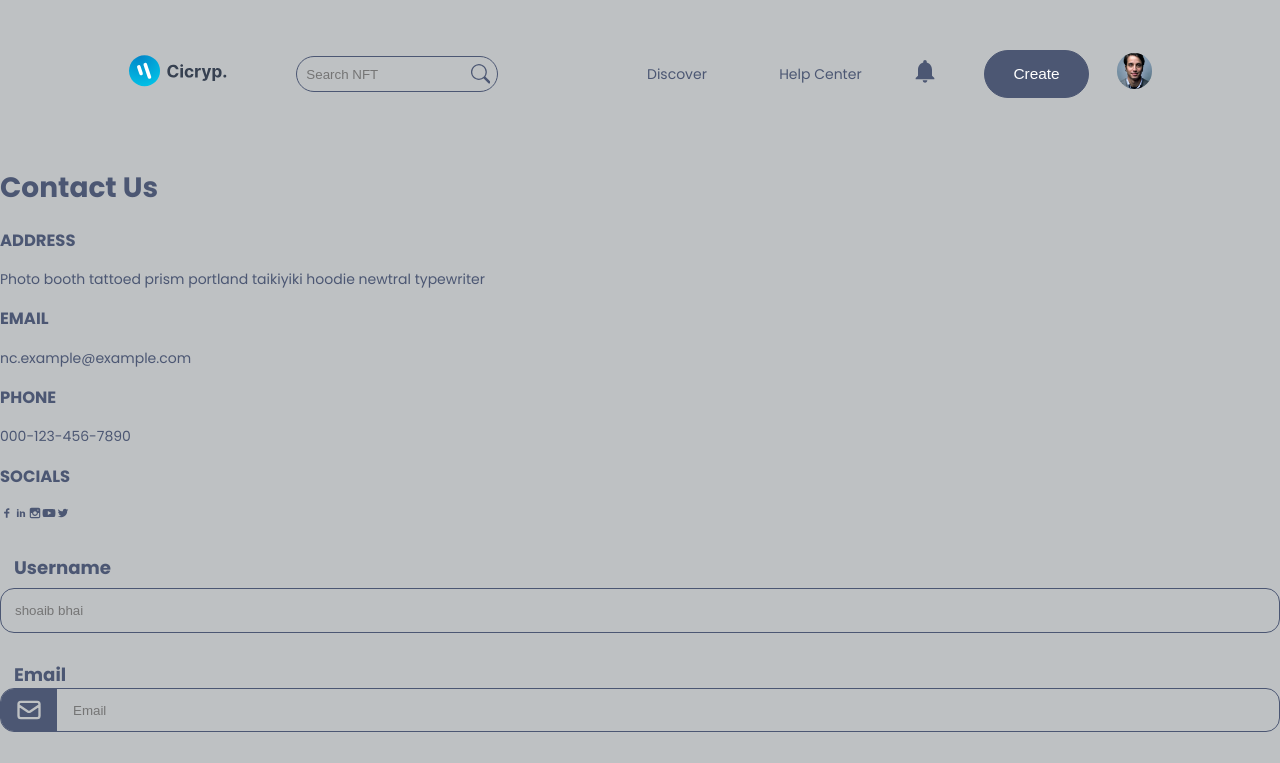
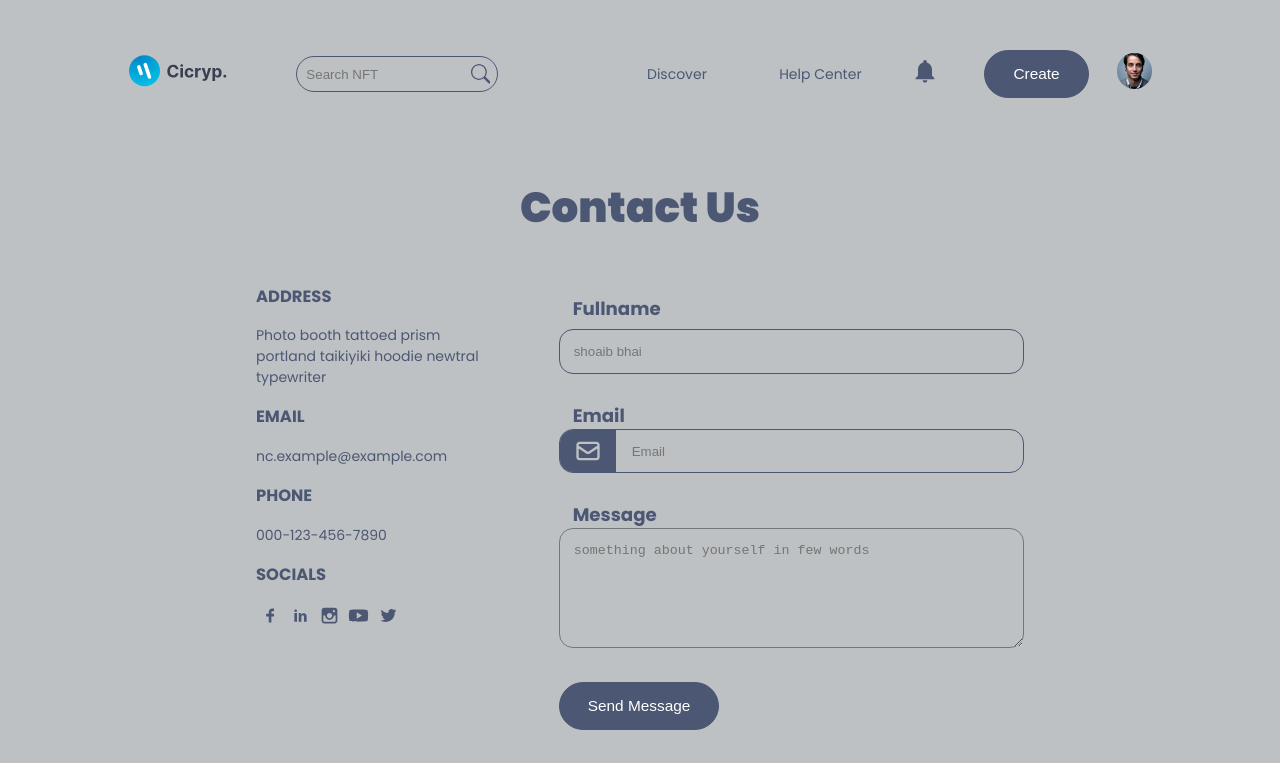
Before and after one commit to DaniTechdev/WEB3-NFT-Marketplace-solidity-and-NextJs-FullStack-, a Next.js app: page /contactus in a window 1280 px wide. Shown: the top 763 px of the page. Built offline with nearby package versions, Linux system fonts and the light colour scheme.

Commit message:
Done with the css Styling of Contact Us componet

```diff
--- a/pages/contactus.js
+++ b/pages/contactus.js
@@ -57,7 +57,7 @@ const contactUs = () => {
           <div className={formStyle.contactus_box_box_right}>
             <form>
               <div className={formStyle.Form_box_input}>
-                <label htmlFor="name">Username</label>
+                <label htmlFor="name">Fullname</label>
                 <input
                   type="text"
                   placeholder="shoaib bhai"
@@ -74,7 +74,7 @@ const contactUs = () => {
                 </div>
               </div>
               <div className={formStyle.Form_box_input}>
-                <label htmlFor="description">Description</label>
+                <label htmlFor="description">Message</label>
                 <textarea
                   name=""
                   id=""
--- a/styles/contactUs.module.css
+++ b/styles/contactUs.module.css
@@ -0,0 +1,53 @@
+
+
+.contactus{
+    width: 100%;
+}
+
+.contactus_box{
+    width: 60% ;
+    margin: 0 auto;
+}
+
+.contactus_box h1{
+    text-align: center;
+    font-size: 3rem;
+    font-weight: 900;
+}
+
+.contactus_box_box{
+    display: grid;
+    grid-template-columns: 1fr 2fr;
+    gap: 5rem;
+    align-items: center;
+    align-items: flex-start;
+    margin-bottom: 10rem;
+}
+
+
+.contactus_box_left_item_item p{
+    line-height: 1.2;
+    width: 80%;
+    font-size: 1rem;
+}
+
+.contactus_box_box_left_item a{
+    font-size: 1.5rem;
+    border-radius: 50%;
+    padding: .3rem;
+}
+
+.button{
+    margin-top: 2rem;
+}
+
+@media screen and (max-width:35em){
+    .contactus_box{
+        width:90% ;
+    }
+    .contactus_box_box{
+        grid-template-columns: 1fr;
+        gap: 1rem;
+
+    }
+}
```
